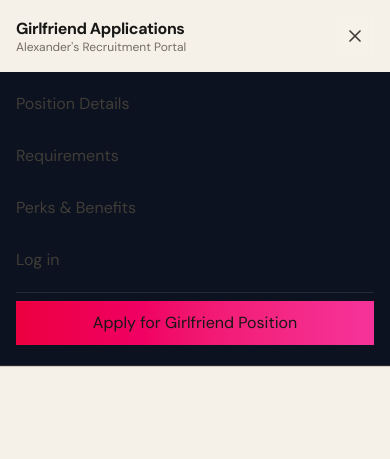
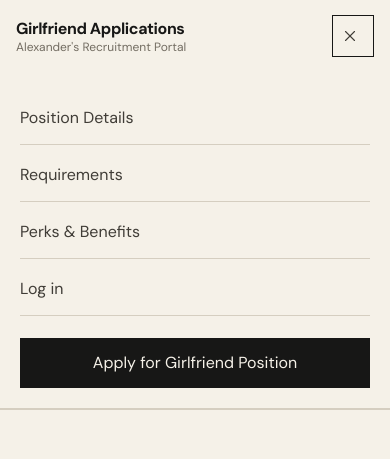
Before and after one commit to Alex-mfoniso/Girlfriend-form, a React (Vite) app: page / in a window 390 px wide. Both pictures are taken after a click on the button 355 px from the left and 36 px from the top of the page. Shown: the top 459 px of the page. Built offline with nearby package versions, Linux system fonts and the light colour scheme; no server answers; a web font is replaced by a local one.

Commit message:
Refine mobile navigation menu

```diff
--- a/src/components/Navbar.tsx
+++ b/src/components/Navbar.tsx
@@ -84,7 +84,7 @@ export const Navbar: React.FC = () => {
         <div className="flex items-center gap-3 md:hidden">
           <button
             onClick={() => setMobileMenuOpen(!mobileMenuOpen)}
-            className="p-2 rounded-lg bg-white/5 border border-white/10 text-slate-300"
+            className="nav-menu-toggle p-2 text-slate-300"
             aria-label="Toggle Menu"
           >
             {mobileMenuOpen ? <X className="w-5 h-5" /> : <Menu className="w-5 h-5" />}
@@ -94,7 +94,7 @@ export const Navbar: React.FC = () => {
 
       {/* Mobile dropdown */}
       {mobileMenuOpen && (
-        <div className="md:hidden border-b border-white/10 bg-[#0c1220] px-4 pt-3 pb-5 space-y-3 animate-in fade-in slide-in-from-top-3">
+        <div className="mobile-nav-panel md:hidden border-b border-white/10 px-5 py-5 space-y-1">
           <button
             onClick={() => scrollToSection('position-details')}
             className="block w-full text-left py-2 text-sm font-medium text-slate-300 hover:text-white"
@@ -122,7 +122,7 @@ export const Navbar: React.FC = () => {
           <div className="pt-2 border-t border-white/10 flex flex-col gap-2">
             <button
               onClick={() => scrollToSection('application-form')}
-              className="w-full py-2.5 rounded-xl text-center text-sm font-semibold text-white bg-gradient-to-r from-rose-600 to-pink-500"
+              className="nav-apply w-full py-3 text-center text-sm font-semibold text-white"
             >
               Apply for Girlfriend Position
             </button>
--- a/src/index.css
+++ b/src/index.css
@@ -30,6 +30,7 @@ button { cursor: pointer; }
 .application-cta:hover { background:#171716!important; border-color:#171716!important; transform:translateY(-1px); }
 .nav-apply { border:1px solid #171716!important; border-radius:0!important; background:#171716!important; box-shadow:none!important; transition:background-color .2s ease, color .2s ease!important; }
 .nav-apply:hover { background:#f5f1e8!important; color:#171716!important; }.nav-apply:hover * { color:#171716!important; }
+.nav-menu-toggle { width:42px; height:42px; border:1px solid #171716!important; border-radius:0!important; background:transparent!important; color:#171716!important; transition:none!important; }.nav-menu-toggle svg { width:18px; height:18px; stroke-width:1.5; }.mobile-nav-panel { background:#f5f1e8!important; border-color:#d5cec0!important; }.mobile-nav-panel > button { border-bottom:1px solid #d5cec0; padding:14px 0!important; color:#171716!important; }.mobile-nav-panel > div { border:0!important; padding-top:18px!important; }
 @keyframes editorial-reveal { from { opacity: 0; transform: translateY(14px); } to { opacity: 1; transform: translateY(0); } }
 .public-shell #position-details > div > div:first-child > * { animation: editorial-reveal .65s cubic-bezier(.22,1,.36,1) both; }
 .public-shell #position-details p { animation-delay: .08s !important; }
```
